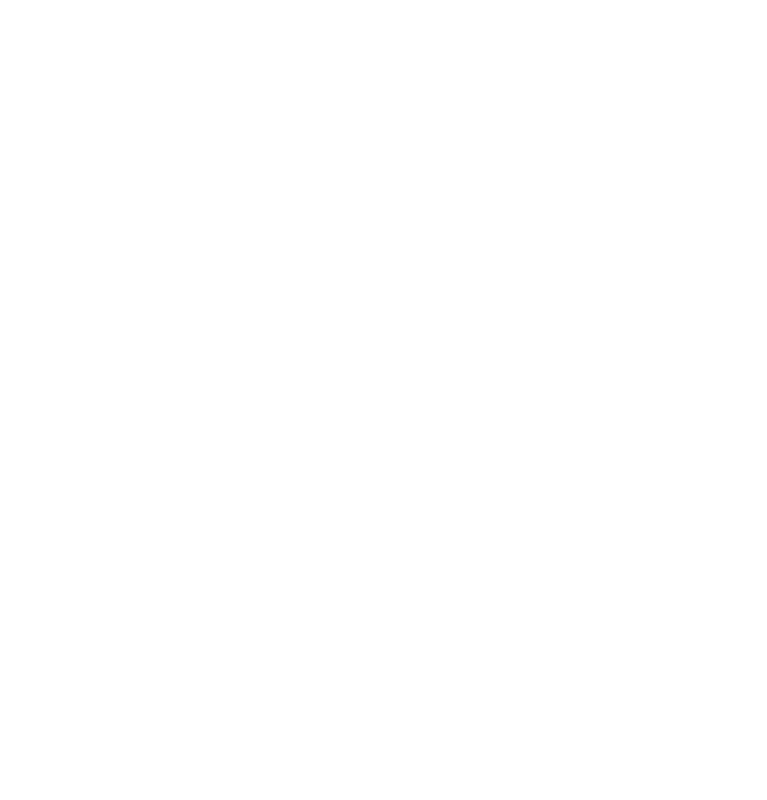
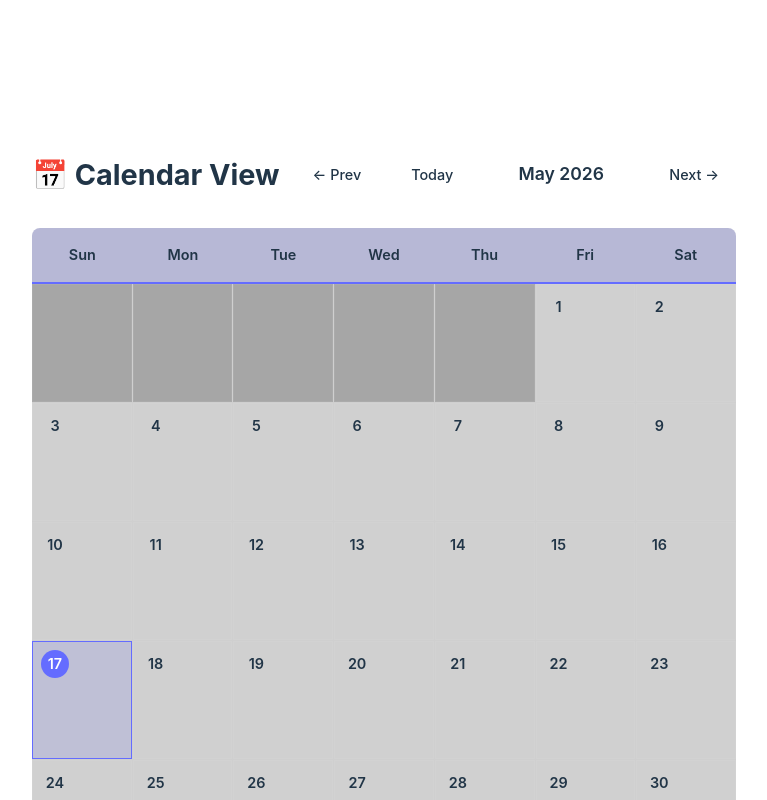
Before and after one commit to danielcepatterson/road-dog-v3, a React (Vite) app: page / in a window 1280 px wide. Shown: the part 920-1720 px from the top of the page, without its empty margins (256-1023 px from the left). Before the commit the page ends 1042 px from the top, so only its background shows below. Built offline with nearby package versions, Linux system fonts and the light colour scheme.

Commit message:
feat: add calendar view for show bookings with navigation controls

```diff
--- a/src/react-app/App.css
+++ b/src/react-app/App.css
@@ -190,3 +190,211 @@
 		padding: 1rem;
 	}
 }
+
+/* Calendar Styles */
+.calendar-container {
+	margin-top: 3rem;
+	background: rgba(255, 255, 255, 0.05);
+	padding: 2rem;
+	border-radius: 12px;
+}
+
+.calendar-header {
+	display: flex;
+	justify-content: space-between;
+	align-items: center;
+	margin-bottom: 2rem;
+	flex-wrap: wrap;
+	gap: 1rem;
+}
+
+.calendar-header h2 {
+	margin: 0;
+	font-size: 1.8rem;
+}
+
+.calendar-controls {
+	display: flex;
+	align-items: center;
+	gap: 1rem;
+}
+
+.month-nav-btn,
+.today-btn {
+	padding: 0.5rem 1rem;
+	background: rgba(255, 255, 255, 0.1);
+	border: 1px solid rgba(255, 255, 255, 0.2);
+	border-radius: 6px;
+	color: inherit;
+	cursor: pointer;
+	font-size: 0.9rem;
+	transition: all 0.3s;
+}
+
+.month-nav-btn:hover,
+.today-btn:hover {
+	background: rgba(255, 255, 255, 0.15);
+	border-color: #646cff;
+}
+
+.current-month {
+	font-weight: 600;
+	font-size: 1.1rem;
+	min-width: 150px;
+	text-align: center;
+}
+
+.calendar {
+	background: rgba(0, 0, 0, 0.2);
+	border-radius: 8px;
+	overflow: hidden;
+}
+
+.calendar-weekdays {
+	display: grid;
+	grid-template-columns: repeat(7, 1fr);
+	background: rgba(100, 108, 255, 0.2);
+	border-bottom: 2px solid #646cff;
+}
+
+.weekday {
+	padding: 1rem;
+	text-align: center;
+	font-weight: 600;
+	font-size: 0.9rem;
+}
+
+.calendar-days {
+	display: grid;
+	grid-template-columns: repeat(7, 1fr);
+	gap: 1px;
+	background: rgba(255, 255, 255, 0.05);
+}
+
+.calendar-day {
+	min-height: 100px;
+	padding: 0.5rem;
+	background: rgba(255, 255, 255, 0.02);
+	border: 1px solid rgba(255, 255, 255, 0.05);
+	position: relative;
+	transition: background-color 0.2s;
+}
+
+.calendar-day:hover:not(.empty) {
+	background: rgba(255, 255, 255, 0.05);
+}
+
+.calendar-day.empty {
+	background: rgba(0, 0, 0, 0.2);
+}
+
+.calendar-day.today {
+	background: rgba(100, 108, 255, 0.15);
+	border-color: #646cff;
+}
+
+.calendar-day.today .calendar-day-number {
+	background: #646cff;
+	color: white;
+}
+
+.calendar-day.has-shows {
+	background: rgba(100, 108, 255, 0.1);
+}
+
+.calendar-day-number {
+	display: inline-flex;
+	align-items: center;
+	justify-content: center;
+	width: 28px;
+	height: 28px;
+	border-radius: 50%;
+	font-weight: 600;
+	font-size: 0.9rem;
+	margin-bottom: 0.5rem;
+}
+
+.calendar-shows {
+	display: flex;
+	flex-direction: column;
+	gap: 0.25rem;
+}
+
+.calendar-show {
+	background: rgba(100, 108, 255, 0.3);
+	padding: 0.25rem 0.5rem;
+	border-radius: 4px;
+	border-left: 3px solid #646cff;
+	cursor: pointer;
+	transition: background-color 0.2s;
+}
+
+.calendar-show:hover {
+	background: rgba(100, 108, 255, 0.5);
+}
+
+.calendar-show-artist {
+	font-weight: 600;
+	font-size: 0.75rem;
+	white-space: nowrap;
+	overflow: hidden;
+	text-overflow: ellipsis;
+}
+
+.calendar-show-venue {
+	font-size: 0.7rem;
+	opacity: 0.8;
+	white-space: nowrap;
+	overflow: hidden;
+	text-overflow: ellipsis;
+}
+
+@media (max-width: 1024px) {
+	.calendar-day {
+		min-height: 80px;
+	}
+
+	.calendar-show-artist {
+		font-size: 0.7rem;
+	}
+
+	.calendar-show-venue {
+		display: none;
+	}
+}
+
+@media (max-width: 768px) {
+	.calendar-header {
+		flex-direction: column;
+		align-items: stretch;
+	}
+
+	.calendar-controls {
+		justify-content: space-between;
+		width: 100%;
+	}
+
+	.calendar-day {
+		min-height: 60px;
+		padding: 0.25rem;
+	}
+
+	.weekday {
+		padding: 0.5rem;
+		font-size: 0.8rem;
+	}
+
+	.calendar-day-number {
+		width: 24px;
+		height: 24px;
+		font-size: 0.8rem;
+	}
+
+	.calendar-show {
+		padding: 0.2rem 0.3rem;
+	}
+
+	.calendar-show-artist {
+		font-size: 0.65rem;
+	}
+}
--- a/src/react-app/App.tsx
+++ b/src/react-app/App.tsx
@@ -16,6 +16,7 @@
 
 function App() {
 	const [shows, setShows] = useState<Show[]>([]);
+	const [currentMonth, setCurrentMonth] = useState(new Date());
 	const [formData, setFormData] = useState({
 		date: "",
 		venue: "",
@@ -71,6 +72,72 @@
 		setShows((prev) => prev.filter((show) => show.id !== id));
 		const updatedShows = shows.filter((show) => show.id !== id);
 		localStorage.setItem("bookedShows", JSON.stringify(updatedShows));
+	};
+
+	const getDaysInMonth = (date: Date) => {
+		const year = date.getFullYear();
+		const month = date.getMonth();
+		return new Date(year, month + 1, 0).getDate();
+	};
+
+	const getFirstDayOfMonth = (date: Date) => {
+		const year = date.getFullYear();
+		const month = date.getMonth();
+		return new Date(year, month, 1).getDay();
+	};
+
+	const getShowsForDate = (dateStr: string) => {
+		return shows.filter((show) => show.date === dateStr);
+	};
+
+	const previousMonth = () => {
+		setCurrentMonth(new Date(currentMonth.getFullYear(), currentMonth.getMonth() - 1));
+	};
+
+	const nextMonth = () => {
+		setCurrentMonth(new Date(currentMonth.getFullYear(), currentMonth.getMonth() + 1));
+	};
+
+	const goToToday = () => {
+		setCurrentMonth(new Date());
+	};
+
+	const renderCalendar = () => {
+		const daysInMonth = getDaysInMonth(currentMonth);
+		const firstDay = getFirstDayOfMonth(currentMonth);
+		const days = [];
+		const year = currentMonth.getFullYear();
+		const month = currentMonth.getMonth();
+
+		// Add empty cells for days before the first day of the month
+		for (let i = 0; i < firstDay; i++) {
+			days.push(<div key={`empty-${i}`} className="calendar-day empty" />);
+		}
+
+		// Add cells for each day of the month
+		for (let day = 1; day <= daysInMonth; day++) {
+			const dateStr = `${year}-${String(month + 1).padStart(2, "0")}-${String(day).padStart(2, "0")}`;
+			const dayShows = getShowsForDate(dateStr);
+			const isToday = new Date().toDateString() === new Date(year, month, day).toDateString();
+
+			days.push(
+				<div key={day} className={`calendar-day ${isToday ? "today" : ""} ${dayShows.length > 0 ? "has-shows" : ""}`}>
+					<div className="calendar-day-number">{day}</div>
+					{dayShows.length > 0 && (
+						<div className="calendar-shows">
+							{dayShows.map((show) => (
+								<div key={show.id} className="calendar-show" title={`${show.artist} at ${show.venue}`}>
+									<div className="calendar-show-artist">{show.artist}</div>
+									<div className="calendar-show-venue">{show.venue}</div>
+								</div>
+							))}
+						</div>
+					)}
+				</div>
+			);
+		}
+
+		return days;
 	};
 
 	return (
@@ -229,6 +296,39 @@
 					</div>
 				)}
 			</div>
+
+			<div className="calendar-container">
+				<div className="calendar-header">
+					<h2>📅 Calendar View</h2>
+					<div className="calendar-controls">
+						<button onClick={previousMonth} className="month-nav-btn">
+							← Prev
+						</button>
+						<button onClick={goToToday} className="today-btn">
+							Today
+						</button>
+						<span className="current-month">
+							{currentMonth.toLocaleDateString("en-US", { month: "long", year: "numeric" })}
+						</span>
+						<button onClick={nextMonth} className="month-nav-btn">
+							Next →
+						</button>
+					</div>
+				</div>
+
+				<div className="calendar">
+					<div className="calendar-weekdays">
+						<div className="weekday">Sun</div>
+						<div className="weekday">Mon</div>
+						<div className="weekday">Tue</div>
+						<div className="weekday">Wed</div>
+						<div className="weekday">Thu</div>
+						<div className="weekday">Fri</div>
+						<div className="weekday">Sat</div>
+					</div>
+					<div className="calendar-days">{renderCalendar()}</div>
+				</div>
+			</div>
 		</div>
 	);
 }
```
